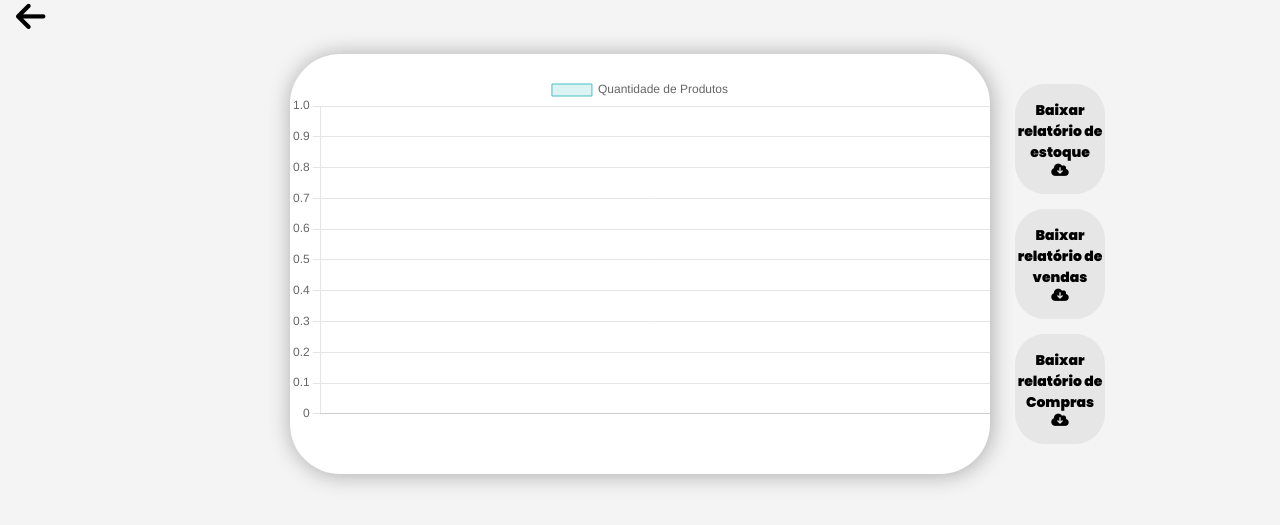
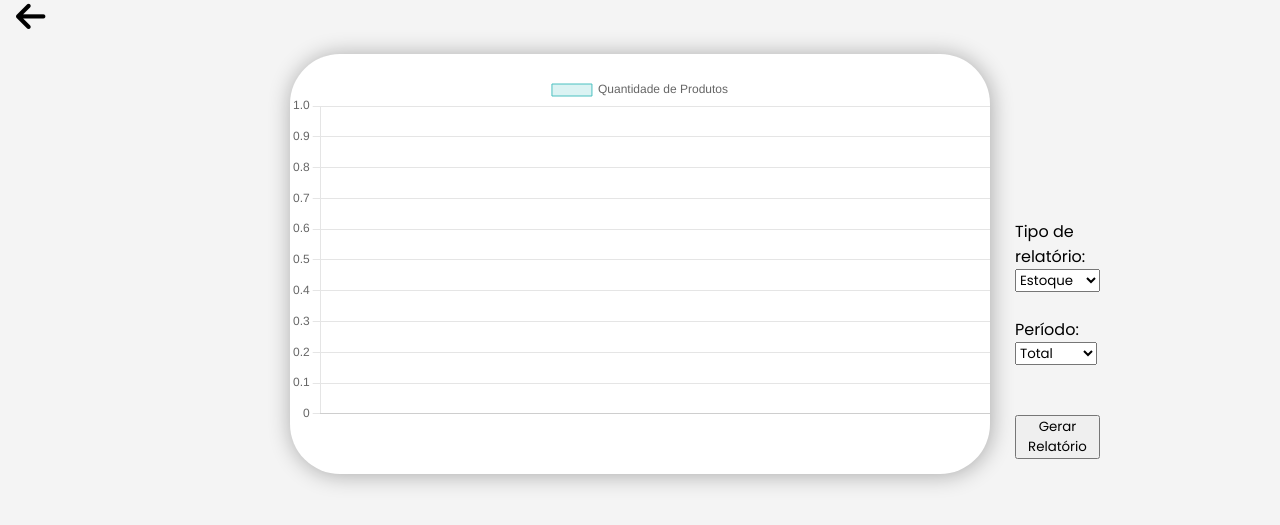
Before and after one commit to gabrieldsantana28/SA_Senai, a PHP site: page /relatorio.php in a window 1280 px wide. Shown: the part 125-650 px from the top of the page. Run offline with PHP 8.4, Linux system fonts and the light colour scheme; the visitor is signed in with stand-in values (Sample User, id 1); data that the repository does not hold is empty; some libraries are stand-ins or nearby versions.

Commit message:
Relatório atualizado
Relatório Atualizado agora está filtrando pelo mês escolhido

```diff
--- a/relatorio.php
+++ b/relatorio.php
@@ -66,20 +66,57 @@ $conn->close();
         <section class="first-five-buttons">
             <canvas id="relatorioEstoque" width="400" height="200"></canvas>
         </section>
-        <section class="first-four-buttons">
-            <button class="button-menu" onclick="window.location.href='gerar_relatorio.php?tipo=estoque'">
-                Baixar relatório de estoque
-                <div><i class="fa-solid fa-cloud-arrow-down"></i></div>
-            </button>
-            <button class="button-menu" onclick="window.location.href='gerar_relatorio.php?tipo=vendas'">
-                Baixar relatório de vendas
-                <div><i class="fa-solid fa-cloud-arrow-down"></i></div>
-            </button>
-            <button class="button-menu" onclick="window.location.href='gerar_relatorio.php?tipo=compras'">
-                Baixar relatório de Compras
-                <div><i class="fa-solid fa-cloud-arrow-down"></i></div>
-            </button>
-        </section>
+    <section class="first-four-buttons">
+    <form method="get" action="gerar_relatorio.php">
+    <label for="tipo">Tipo de relatório:</label>
+    <select name="tipo" id="tipo">
+        <option value="estoque">Estoque</option>
+        <option value="vendas">Vendas</option>
+        <option value="compras">Compras</option>
+    </select><br><br>
+
+    <label for="periodo">Período:</label>
+    <select name="periodo" id="periodo">
+        <option value="total">Total</option>
+        <option value="semanal">Semanal</option>
+        <option value="mensal">Mensal</option>
+    </select><br><br>
+
+    <div id="mes-select" style="display:none;">
+        <label for="mes">Escolha o mês:</label>
+        <select name="mes" id="mes">
+            <option value="01">Janeiro</option>
+            <option value="02">Fevereiro</option>
+            <option value="03">Março</option>
+            <option value="04">Abril</option>
+            <option value="05">Maio</option>
+            <option value="06">Junho</option>
+            <option value="07">Julho</option>
+            <option value="08">Agosto</option>
+            <option value="09">Setembro</option>
+            <option value="10">Outubro</option>
+            <option value="11">Novembro</option>
+            <option value="12">Dezembro</option>
+        </select><br>
+    </div>
+ <br>
+    <button type="submit">Gerar Relatório</button>
+</form>
+
+<script>
+    document.getElementById("periodo").addEventListener("change", function() {
+        var periodo = this.value;
+        var mesSelect = document.getElementById("mes-select");
+
+        // Mostrar o campo de mês somente se o período for mensal
+        if (periodo === "mensal") {
+            mesSelect.style.display = "block";
+        } else {
+            mesSelect.style.display = "none";
+        }
+    });
+</script>
+</section>
     </main>
 
     <script>
```
Also changed, not shown: gerar_relatorio.php (+45 -13 lines).
